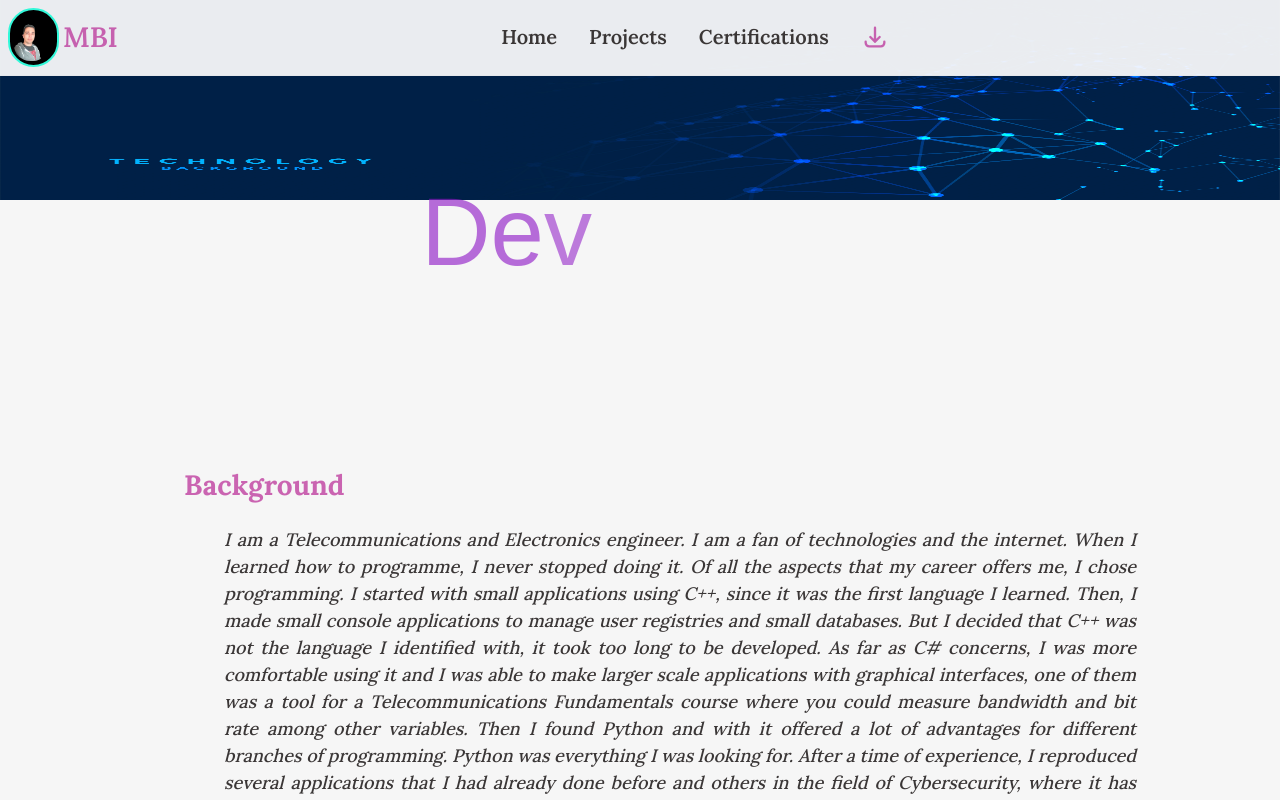
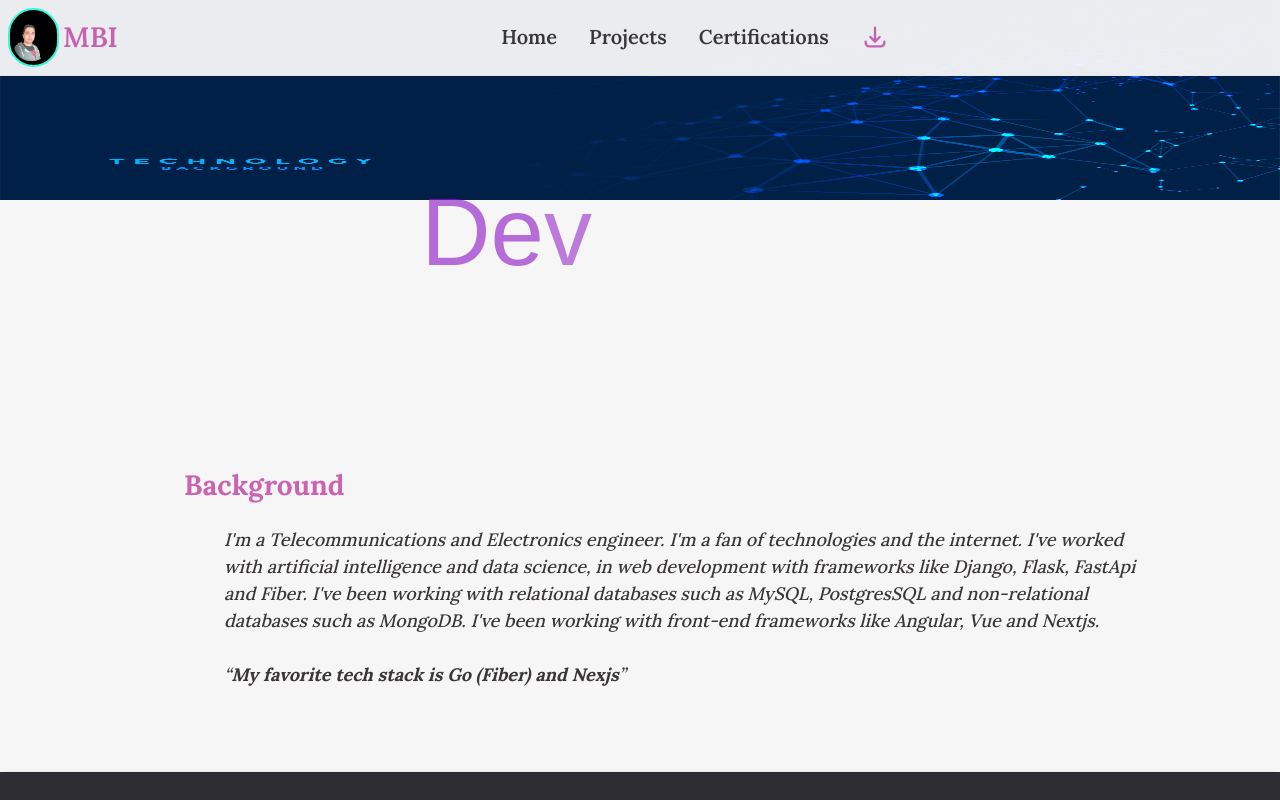
Before and after one commit to MBI-88/porfolio-v2, a Next.js app: page / in a window 1280 px wide. Shown: the top 800 px of the page. Built offline with nearby package versions, Linux system fonts and the light colour scheme; a web font is replaced by a local one.

Commit message:
changed layout text

```diff
--- a/app/components/body.tsx
+++ b/app/components/body.tsx
@@ -12,29 +12,15 @@ const Body = () => {
                 Background
             </motion.h2>
             <article className="pt-5 pb-5 lg:ps-20 ps-0 md:ps-16">
-                <h3 className="font-medium text-justify">
-                    I am a Telecommunications and Electronics engineer.
-                    I am a fan of technologies and the internet. When I learned how to programme,
-                    I never stopped doing it. Of all the aspects that my career offers me, I chose programming.
-                    I started with small applications using C++, since it was the first language I learned. Then,
-                    I made small console applications to manage user registries and small databases.
-                    But I decided that C++ was not the language I identified with,
-                    it took too long to be developed. As far as C# concerns,
-                    I was more comfortable using it and I was able to make larger scale applications with graphical interfaces,
-                    one of them was a tool for a Telecommunications Fundamentals course where you could measure bandwidth
-                    and bit rate among other variables.
-                    Then I found Python and with it offered a lot of advantages for different branches of programming.
-                    Python was everything I was looking for. After a time of experience, I reproduced several applications
-                    that I had already done before and others in the field of Cybersecurity, where it has great domain. I worked
-                    with artificial intelligence and data science, in web development with frameworks like Django, Flask and FastApi,
-                    also in the development of desktop applications with the PyQT5 and PySide framework. Certainly, Python is an all-rounder.
-                    Also, while working with this technology,
-                    I was programming relational databases such as MySQL, PostgresSQL and non-relational databases such as MongoDb.
-                    I had to learn JavaScript, HTML5 and CSS5 as part of web development, since Django did not provide me with all the necessary
-                    tools for a good graphic design.
-                    As a result, I got acquainted with React and Angular.
-                    I have worked with React more because it is my main front-end tool.
-                    Currently, I have continuous improvement of my skills and I often look for information about new technologies.
+                <h3 className="font-medium">
+                    I'm a Telecommunications and Electronics engineer.
+                    I'm a fan of technologies and the internet.
+                    I've worked
+                    with artificial intelligence and data science, in web development with frameworks like Django, Flask, FastApi and Fiber.
+                    I've been working with relational databases such as MySQL, PostgresSQL and non-relational databases such as MongoDB.
+                    I've been working with front-end frameworks like Angular, Vue and Nextjs.
+                    <br/><br/>
+                    <q><b>My favorite tech stack is Go (Fiber) and Nexjs</b></q>
                 </h3>
 
             </article>
--- a/app/data/appOnline.json
+++ b/app/data/appOnline.json
@@ -1,6 +1,6 @@
 [
     {
-        "name": "Fonoma test",
+        "name": "Exchange Currencies",
         "url": "https://fonoma-nextjs-test.netlify.app/"
     },
     {
--- a/app/pages/projects/components/onlineapp.tsx
+++ b/app/pages/projects/components/onlineapp.tsx
@@ -13,7 +13,7 @@ const OnlineApp = () => {
                     animate={{ color: ['#40e612', '#7a19db9e', '#d31a1ab0', '#2551e2fe'], animationTimingFunction: 'ease' }}
                     transition={{ duration: 10, repeat: Infinity, delay: 1 }}
                 >
-                    Company Projects
+                    Company Projects & Online Apps
                 </motion.h2>
             </section>
             <motion.ul className='flex flex-col flex-wrap items-center' variants={animation[0]} initial="hidden" animate="show">
```
